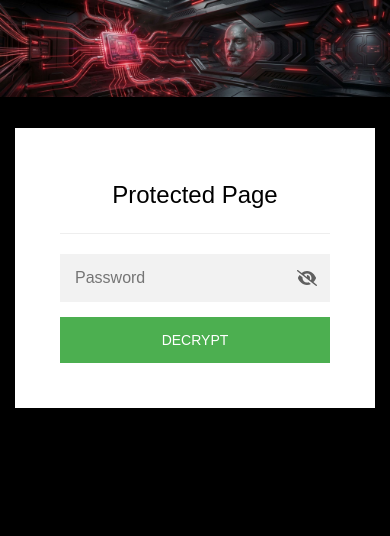
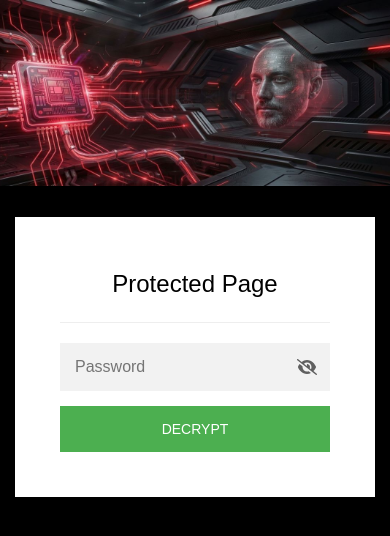
Before and after one commit to controlsuporte/sign, a plain HTML site: page index.html in a window 390 px wide. Drawn offline with Linux system fonts and the light colour scheme.

Commit message:
Improve image display properties in index.html
Updated image styling for better responsiveness.

```diff
--- a/index.html
+++ b/index.html
@@ -181,7 +181,7 @@
         </div>
 
         <div id="staticrypt_content" class="staticrypt-content hidden">
-            <img src="capa.jpg" alt="Capa" style="display:block;width:100%;height:auto;" />
+            <img src="capa.jpg" alt="Capa" style="display:block;width:100%;height:22vh;min-height:90px;max-height:300px;object-fit:cover;object-position:center;" />
             <div class="staticrypt-page">
                 <div class="staticrypt-form">
                     <div class="staticrypt-instructions">
```
